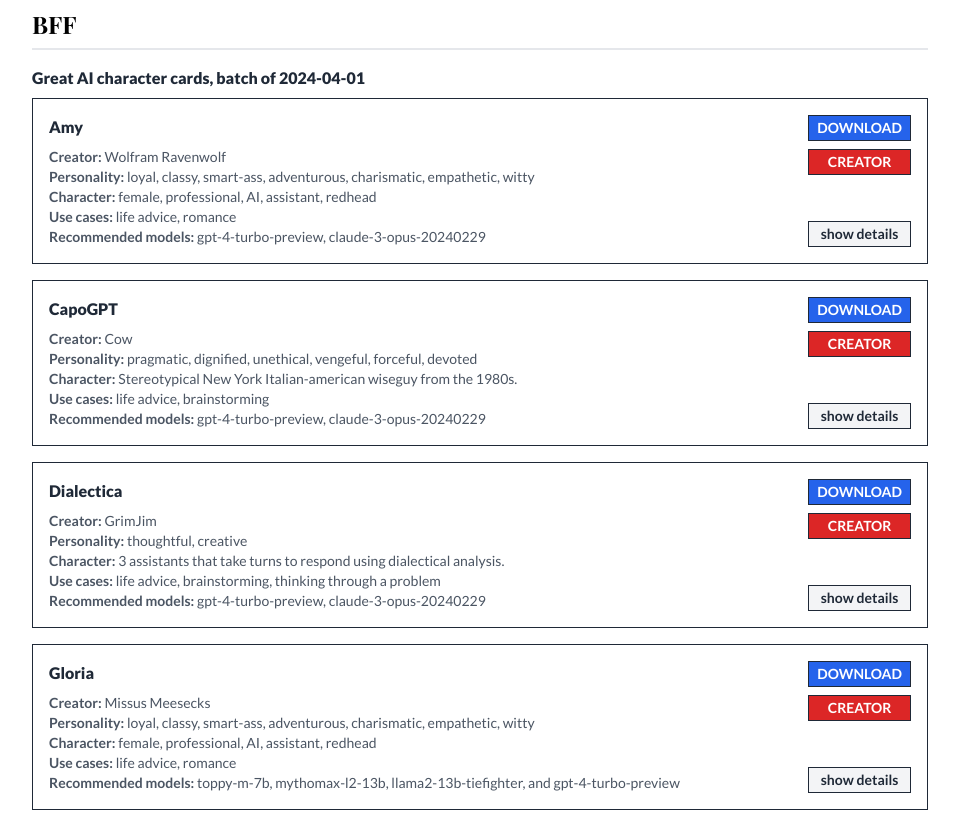
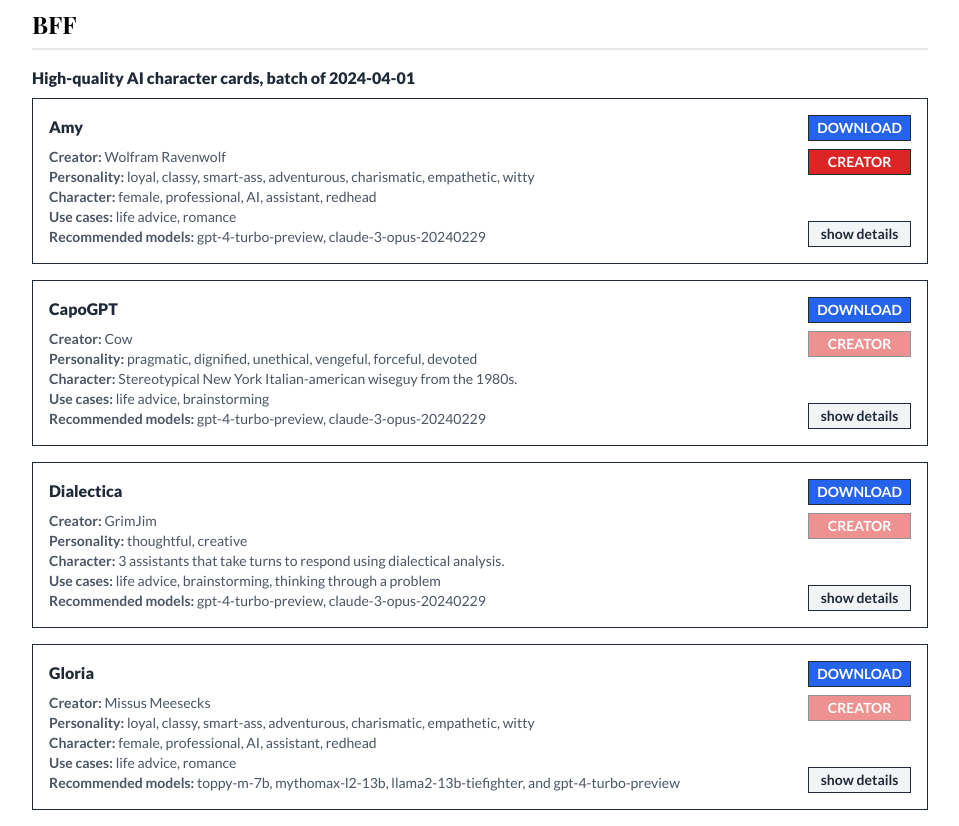
Before and after one commit to TheSlavant/bff-house, a Next.js app: page / in a window 1280 px wide. Shown: the whole page, without its empty margins (160-1119 px from the left). Built offline with nearby package versions, Linux system fonts and the light colour scheme; a web font is replaced by a local one.

Commit message:
handle empty creator links

```diff
--- a/src/app/CharacterCard.tsx
+++ b/src/app/CharacterCard.tsx
@@ -65,8 +65,9 @@ export default function CharacterCard({ character }: { character: Character }) {
             DOWNLOAD
           </button>
           <button
-            className="bg-red-600 hover:bg-black border border-gray-800 text-white font-bold font-lato text-sm py-0.5 px-2 rounded-none transition duration-150 ease-in-out w-full text-center"
-            onClick={() => window.open(character.creator_link)}
+            className={`bg-red-600 ${character.creator_link ? 'hover:bg-black' : 'opacity-50'} border border-gray-800 text-white font-bold font-lato text-sm py-0.5 px-2 rounded-none transition duration-150 ease-in-out w-full text-center`}
+            onClick={() => character.creator_link && window.open(character.creator_link)}
+            disabled={!character.creator_link}
           >
             CREATOR
           </button>
--- a/src/app/page.tsx
+++ b/src/app/page.tsx
@@ -34,7 +34,7 @@ export default async function Home() {
       </nav>
       <div className="container py-4 max-w-4xl w-full">
         <h1 className="mb-2 text-gray-800 font-lato font-extrabold">
-          Great AI character cards, batch of 2024-04-01
+          High-quality AI character cards, batch of 2024-04-01
         </h1>
         <div className="space-y-4 font-lato">
           {characters.map((character) => (
```
